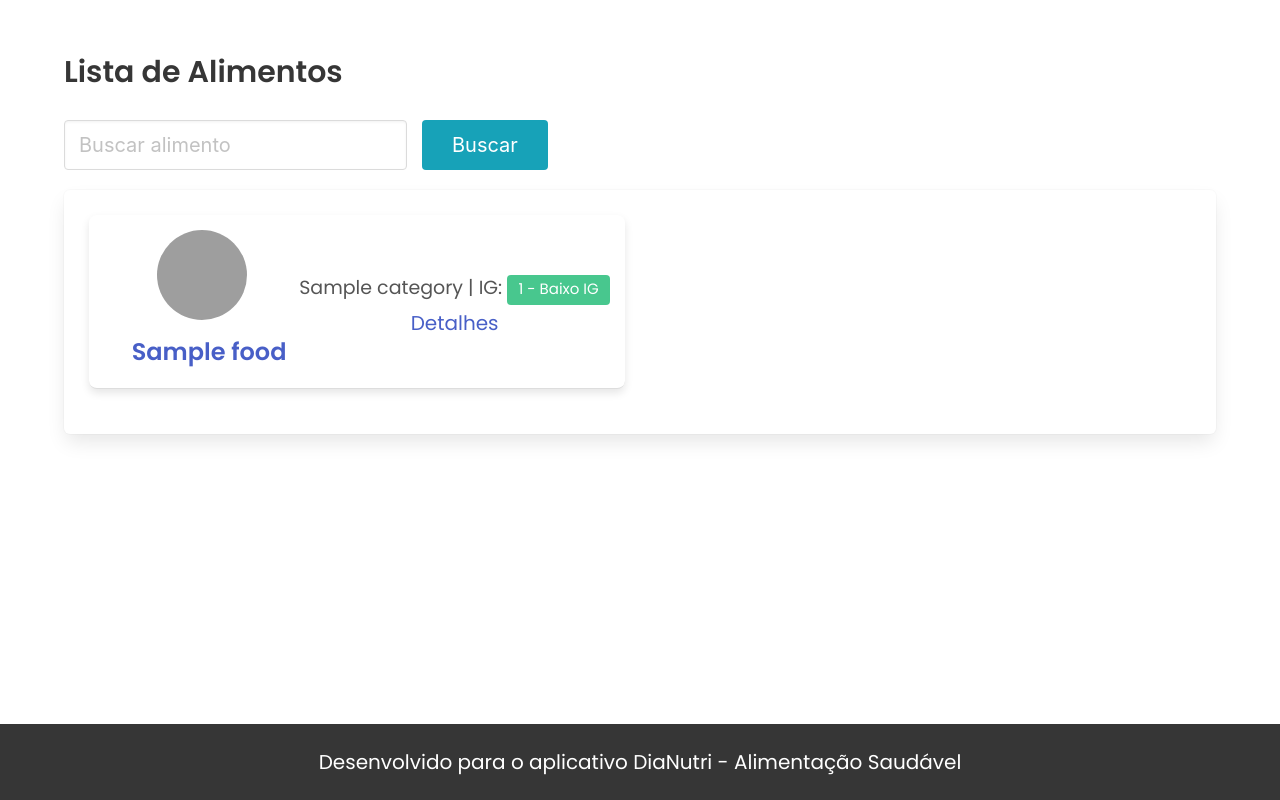
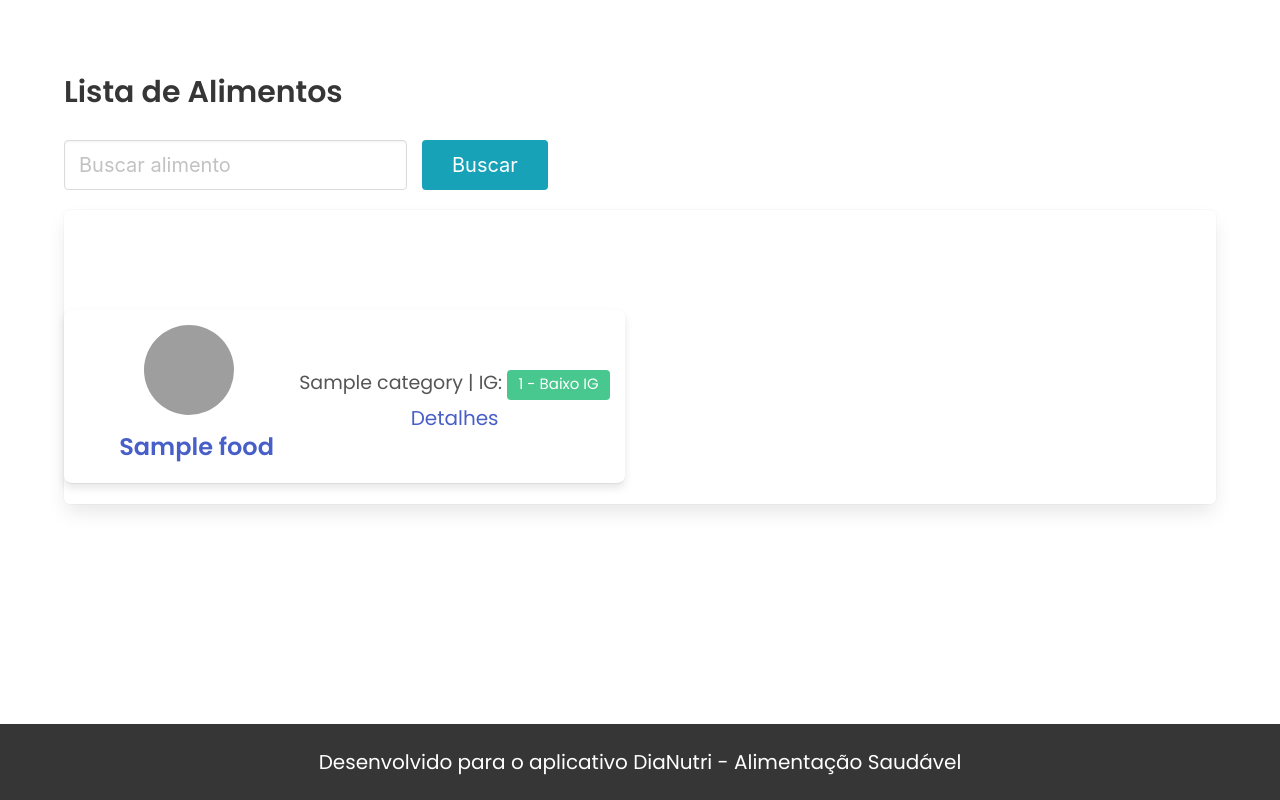
Before and after one commit to ragnarthur/dianutri, a Python web app: template templates/list_foods.html in a window 1280 px wide. Run offline with Jinja, Linux system fonts and the light colour scheme; the template is opened without the code that fills it: most values are stand-ins (such as "Sample title", 1, 10 or a date in 2020); grey boxes are pictures that could not be loaded.

Commit message:
atualização do padding com navbar

```diff
--- a/static/style.css
+++ b/static/style.css
@@ -57,11 +57,17 @@ h1, h2, h3, h4, h5, h6 {
 }
 
 /* 7) Ajustes para lista de alimentos */
+/* Ajuste de espaçamento para a página de alimentos */
+.list-foods-page {
+  margin-top: 2rem; /* Ajuste o valor conforme necessário */
+}
+
 .box {
   display: grid;
   grid-template-columns: repeat(2, 1fr);
   gap: 1.5rem;
   margin-bottom: 1.5rem;
+  padding: 5rem 0 0 0 !important;
 }
 .box .food-item {
   display: flex;
@@ -470,7 +476,7 @@ section.section {
   background-size: cover;
   min-height: 100vh;
   box-sizing: border-box;
-  padding: 0 !important;
+  padding: 0.7rem 0 0 0 !important;
   margin: 0 !important;
 
   /* Texto em branco fora dos cards */
--- a/templates/list_foods.html
+++ b/templates/list_foods.html
@@ -3,6 +3,7 @@
 {% block title %}Lista de Alimentos{% endblock %}
 
 {% block content %}
+<div class="list-foods-page">
   <h2 class="title is-4">Lista de Alimentos</h2>
 
   <!-- Barra de busca -->
@@ -63,4 +64,5 @@
       <p class="has-text-grey">Nenhum alimento encontrado.</p>
     {% endif %}
   </div>
+</div>
 {% endblock %}
```
Lines whose indentation alone changed are shown as unchanged.
